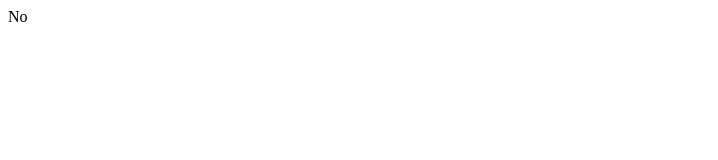
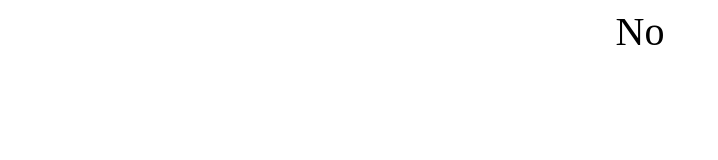
Before and after one commit to HasSingaporeBeenBombed/HasSingaporeBeenBombed.github.io, a plain HTML site: page index.html in a window 1280 px wide. Shown: the whole page, without its empty margins (0-718 px from the left). Drawn offline with Linux system fonts and the light colour scheme.

Commit message:
Update index.html

```diff
--- a/index.html
+++ b/index.html
@@ -1,8 +1,7 @@
 <p>No</p>
-
 <style>
-  p: {
-    margin: auto;
-    font-szie: 40px;
+  p {
+    text-align: center;
+    font-size: 40px;
   }
 </style>
```
